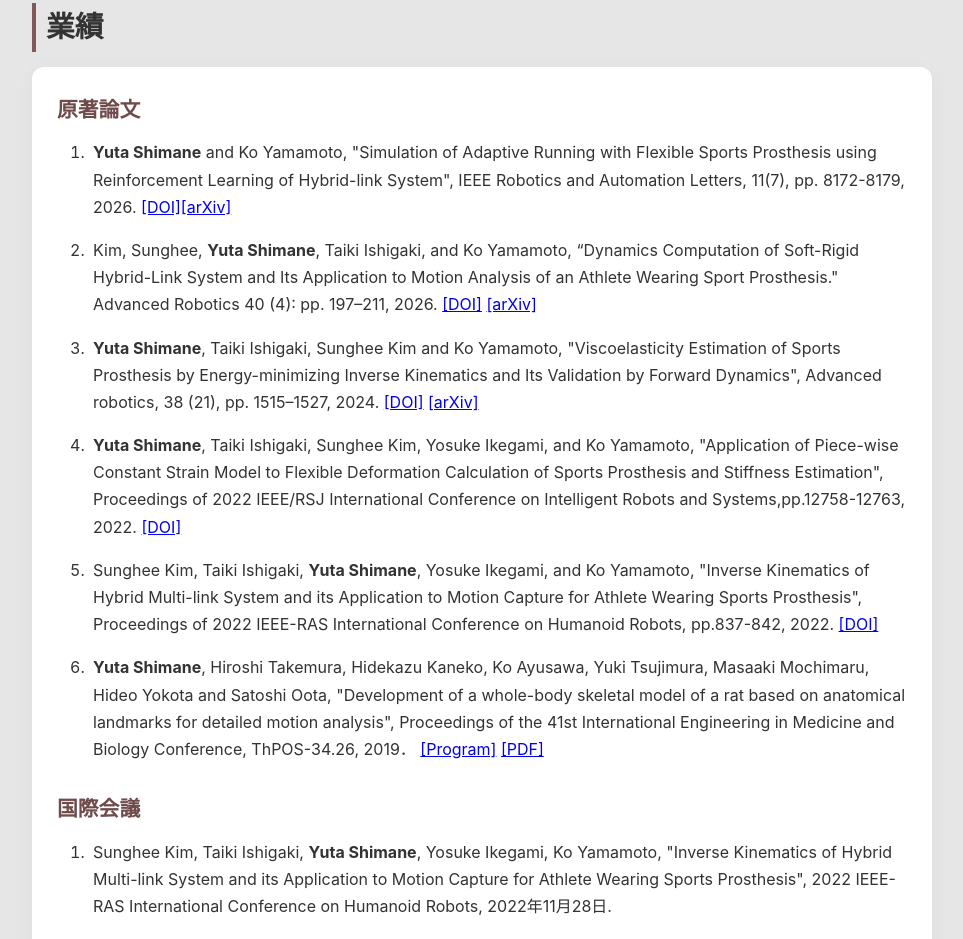
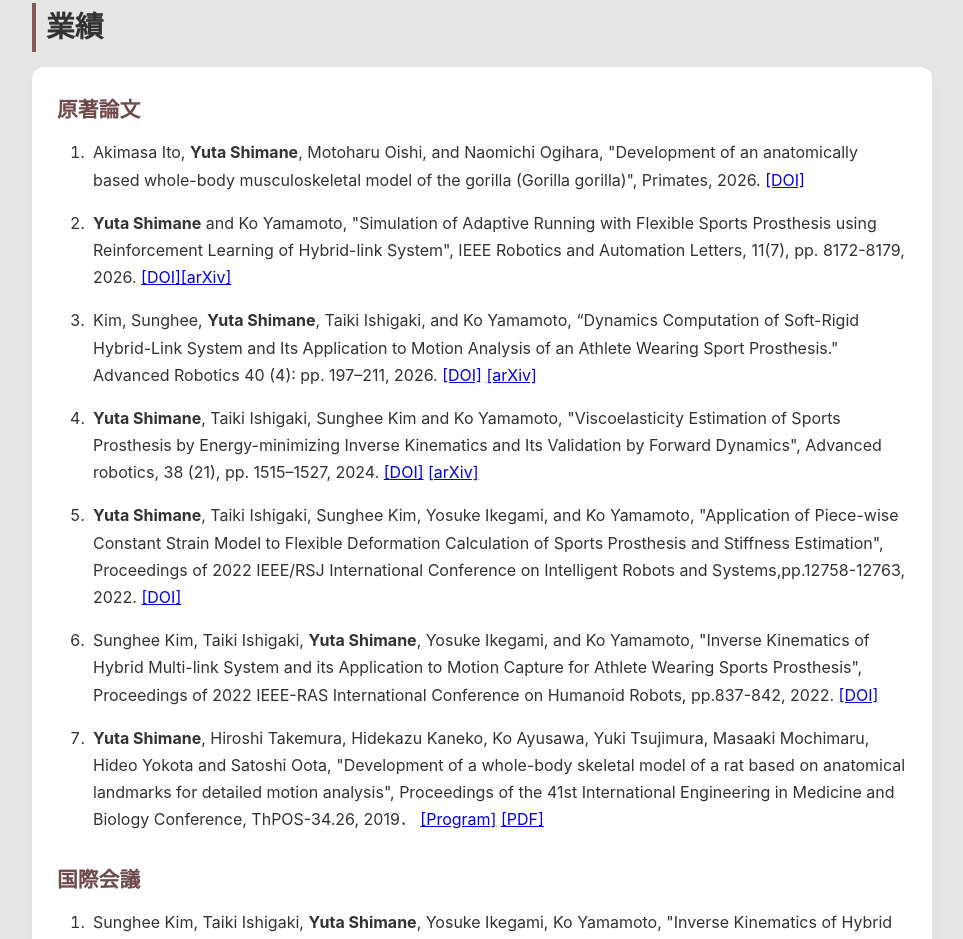
Before and after one commit to YShimane/ys_homepage, a plain HTML site: page index.html in a window 1280 px wide. Shown: the part 3314-4253 px from the top of the page, without its empty margins (158-1121 px from the left). Drawn offline with Linux system fonts and the light colour scheme.

Commit message:
update primates

```diff
--- a/index.html
+++ b/index.html
@@ -289,6 +289,7 @@
     <div class="card">
         <h3>原著論文</h3>
         <ol class="achievement-list">
+            <li>Akimasa Ito, <strong>Yuta Shimane</strong>, Motoharu Oishi, and Naomichi Ogihara, "Development of an anatomically based whole-body musculoskeletal model of the gorilla (Gorilla gorilla)", Primates, 2026. <a href="https://doi.org/10.1007/s10329-026-01300-0" target="_blank" rel="noopener noreferrer">[DOI]</a></li>
             <li><strong>Yuta Shimane</strong> and Ko Yamamoto, "Simulation of Adaptive Running with Flexible Sports Prosthesis using Reinforcement Learning of Hybrid-link System", IEEE Robotics and Automation Letters, 11(7), pp. 8172-8179, 2026. <a href="https://doi.org/10.1109/LRA.2026.3693933" target="_blank" rel="noopener noreferrer">[DOI]</a><a href="https://arxiv.org/abs/2604.08882" target="_blank" rel="noopener noreferrer">[arXiv]</a></li>
             <li>Kim, Sunghee, <strong>Yuta Shimane</strong>, Taiki Ishigaki, and Ko Yamamoto, “Dynamics Computation of Soft-Rigid Hybrid-Link System and Its Application to Motion Analysis of an Athlete Wearing Sport Prosthesis." Advanced Robotics 40 (4): pp. 197–211, 2026. <a href="https://www.tandfonline.com/doi/full/10.1080/01691864.2025.2611426" target="_blank" rel="noopener noreferrer">[DOI]</a> <a href="https://arxiv.org/abs/2605.13192" target="_blank" rel="noopener noreferrer">[arXiv]</a></li>
             <li><strong>Yuta Shimane</strong>, Taiki Ishigaki, Sunghee Kim and Ko Yamamoto, "Viscoelasticity Estimation of Sports Prosthesis by Energy-minimizing Inverse Kinematics and Its Validation by Forward Dynamics", Advanced robotics, 38 (21), pp. 1515–1527, 2024. <a href="https://doi.org/10.1080/01691864.2024.2407118" target="_blank" rel="noopener noreferrer">[DOI]</a> <a href="https://arxiv.org/abs/2410.05776" target="_blank" rel="noopener noreferrer">[arXiv]</a></li>
```
Also changed, not shown: index_en.html (+1 -0 lines).
